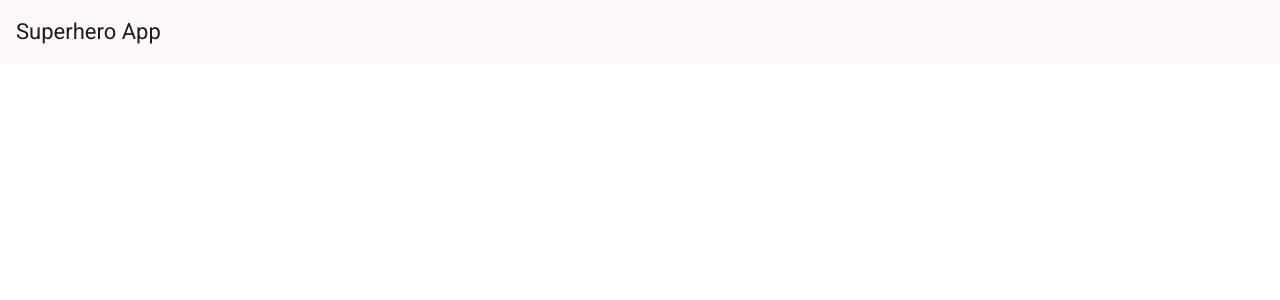
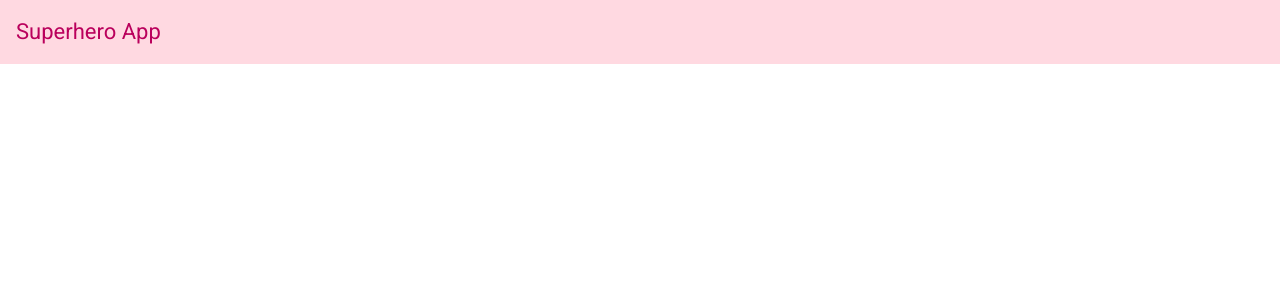
Before and after one commit to NancyCima/SuperheroesApp-Angular, an Angular app in the folder superhero-app/: page / in a window 1280 px wide. Shown: the top 300 px of the page. Built offline with nearby package versions, Linux system fonts and the light colour scheme.

Commit message:
updating nav-bar styles

```diff
--- a/superhero-app/src/app/shared/components/nav-bar/nav-bar.component.css
+++ b/superhero-app/src/app/shared/components/nav-bar/nav-bar.component.css
@@ -0,0 +1,4 @@
+.mat-toolbar{
+    background-color: #ffd9e1;
+    color: #ba005c;
+}
```
